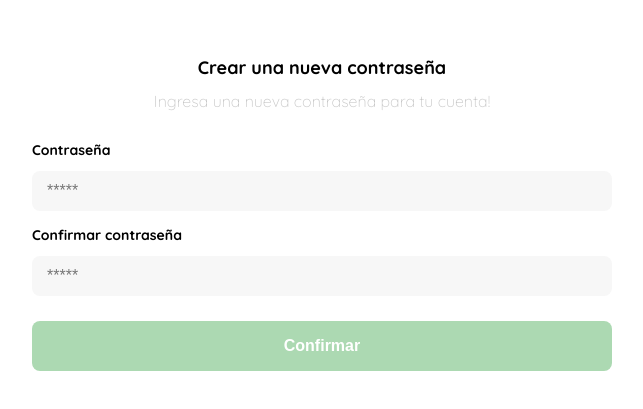
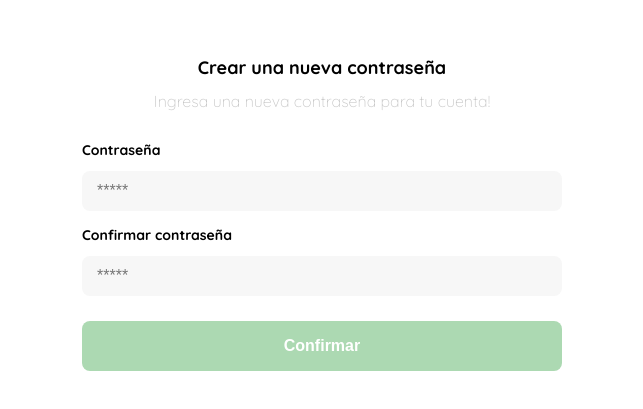
Before and after one commit to SantaigoGomez12/paint_commerce, a plain HTML site: page index.html in a window 1280 px wide. Shown: the part 179-588 px from the top of the page, without its empty margins (318-961 px from the left). Drawn offline with Linux system fonts and the light colour scheme.

Commit message:
add login index

```diff
--- a/css/desktop.css
+++ b/css/desktop.css
@@ -1,5 +1,5 @@
 .login_containter {
-    width: 600px;
+    width: 500px;
 }
 .login_containter_logo {
     display: none;
```
